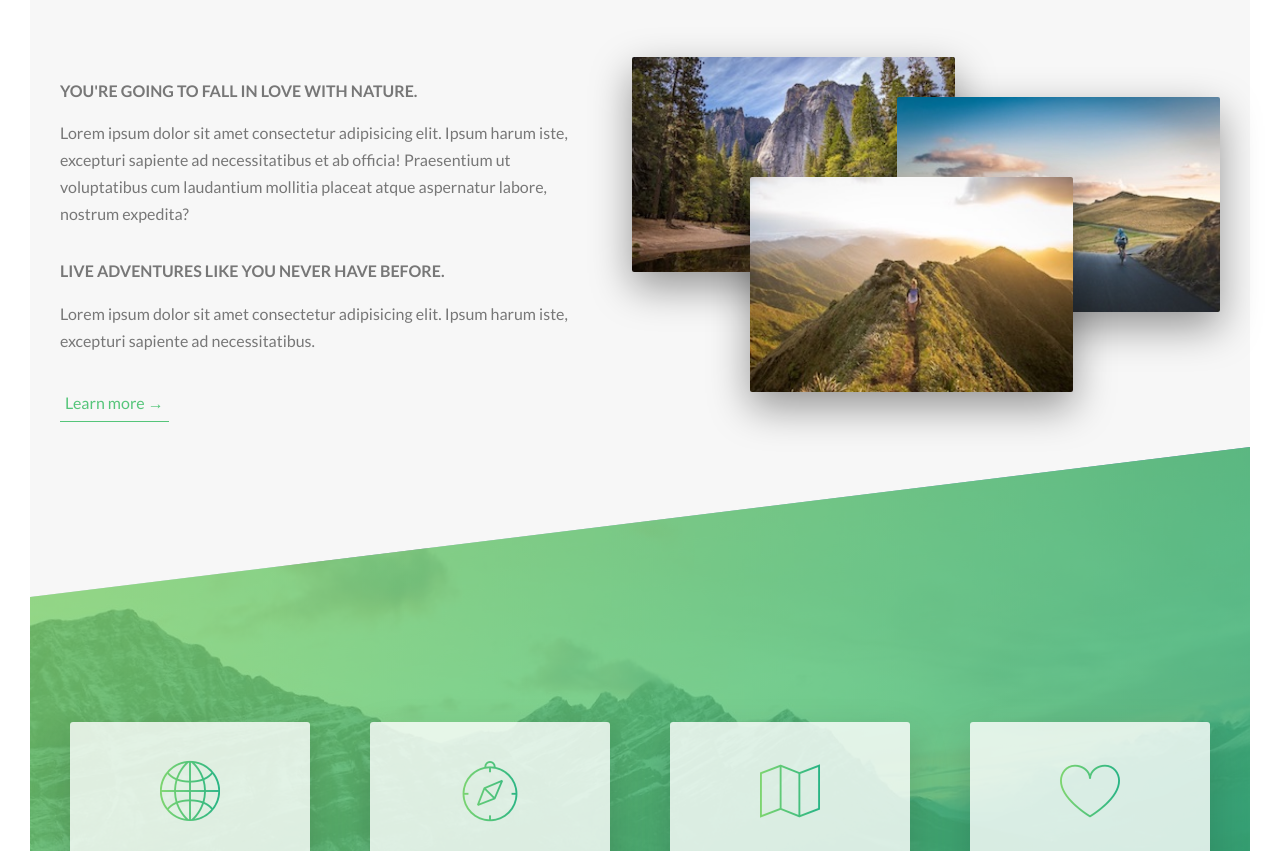
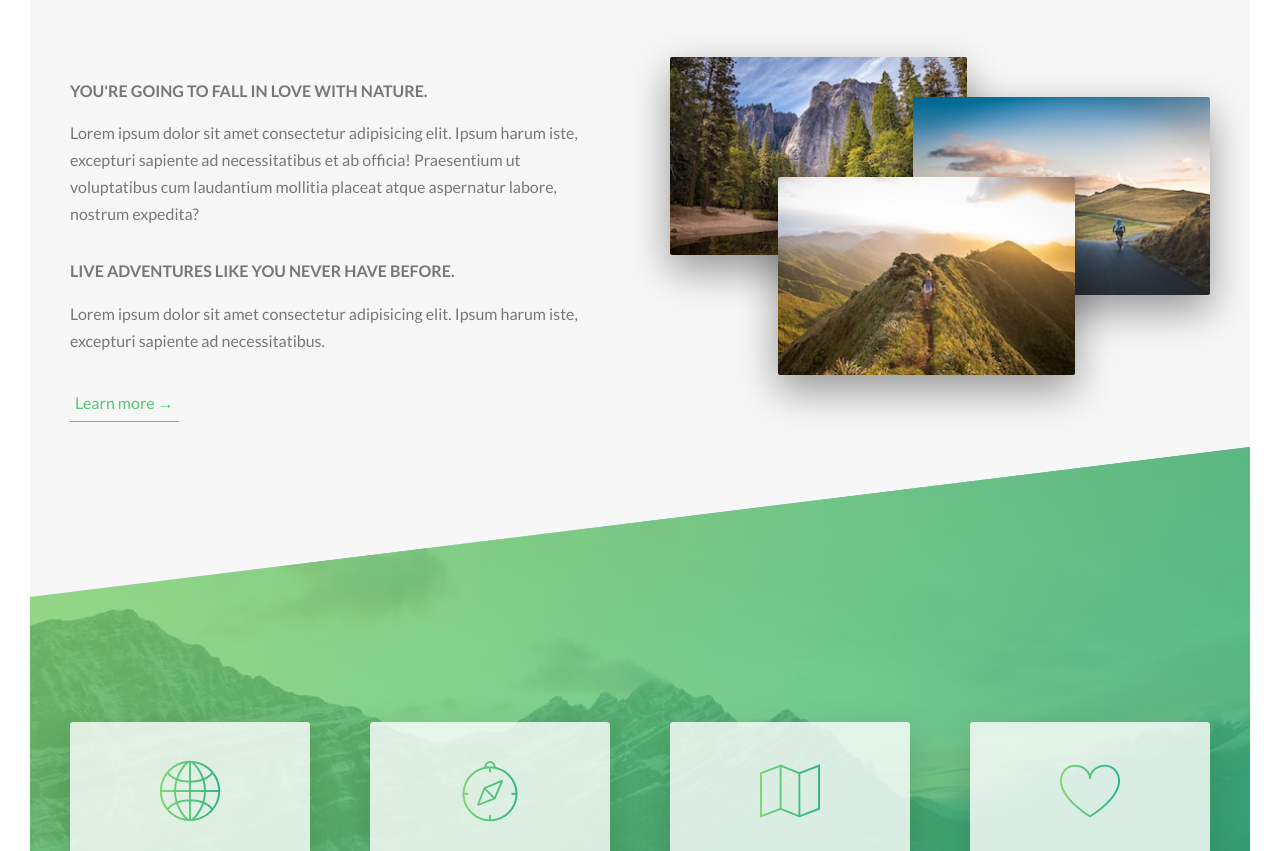
Before and after one commit to cperezep/adventour, a website: page index.html in a window 1280 px wide. Shown: the part 853-1704 px from the top of the page. Drawn offline with Linux system fonts and the light colour scheme.

Commit message:
Refactor section-about.

```diff
--- a/index.html
+++ b/index.html
@@ -55,8 +55,8 @@
                         Exciting tours for adventurous people
                     </h2>
                 </div>
-                <div class="section-about__content">
-                    <div class="section-about__description">
+                <div class="row">
+                    <div class="col-1-of-2">
                         <h3 class="heading-tertiary u-margin-bottom-small">You're going to fall in love with nature.</h3>
                         <p class="paragraph">
                             Lorem ipsum dolor sit amet consectetur adipisicing elit. Ipsum harum iste, excepturi sapiente ad necessitatibus et ab officia! Praesentium ut voluptatibus cum laudantium mollitia placeat atque aspernatur labore, nostrum expedita?
@@ -69,6 +69,7 @@
 
                         <a href="#" class="btn-text">Learn more &rarr;</a>
                     </div>
+                    <div class="col-1-of-2">
                         <div class="composition">
                             <img srcset="img/nat-1.jpg 300w, img/nat-1-large.jpg 1000w"
                                 sizes="(max-width: 56.25em) 20vw, (max-width: 37.5em) 30vw, 18.75em"
@@ -85,6 +86,7 @@
                                 alt="Photo 3"
                                 class="composition__photo composition__photo--p3"
                                 src="img/nat-3.jpg">
+                        </div>
                     </div>
                 </div>
             </section>
--- a/sass/components/_composition.scss
+++ b/sass/components/_composition.scss
@@ -1,7 +1,5 @@
 .composition {
   position: relative;
-
-  flex: 1;
   display: flex;
 
   @include respond(tab-port) {
```
Lines whose indentation alone changed are shown as unchanged.
